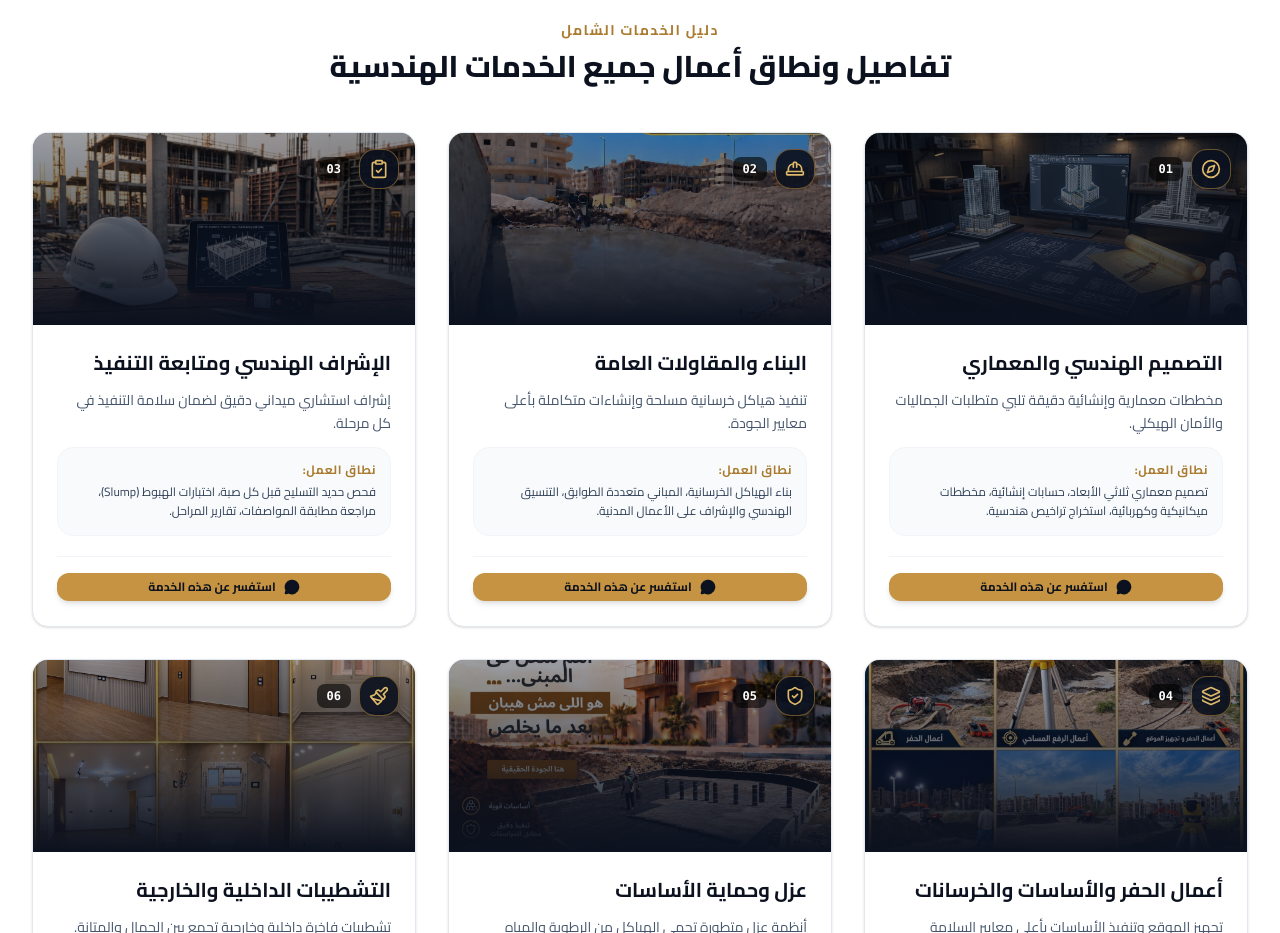
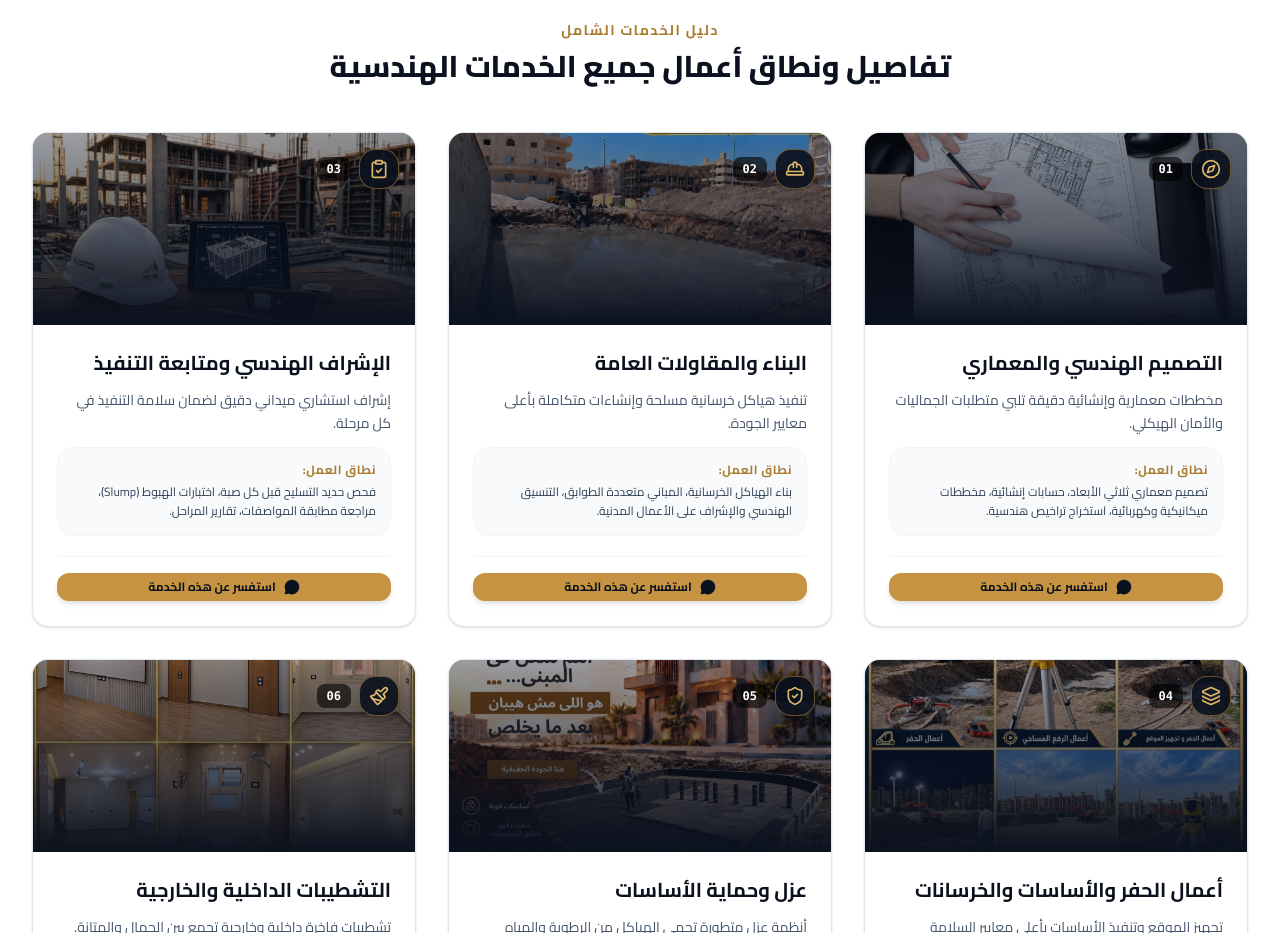
Before and after one commit to khaleddaidar012/spark_site, a Next.js app: page /ar/services in a window 1280 px wide. Shown: the part 1320-2253 px from the top of the page. Built offline with nearby package versions, Linux system fonts and the light colour scheme; no server answers.

Commit message:
Use a natural engineering design service photograph

```diff
--- a/src/data/services.ts
+++ b/src/data/services.ts
@@ -12,7 +12,7 @@ export const servicesData: ServiceItem[] = [
     id: "design",
     slug: "engineering-design",
     iconName: "Compass",
-    image: "/assets/services/design.jpg",
+    image: "/assets/services/design-office.jpg",
   },
   {
     id: "construction",
```
Also changed, not shown: public/assets/services/design-office.jpg (added), 1 other file (tests, documents, lock files or other folders).
